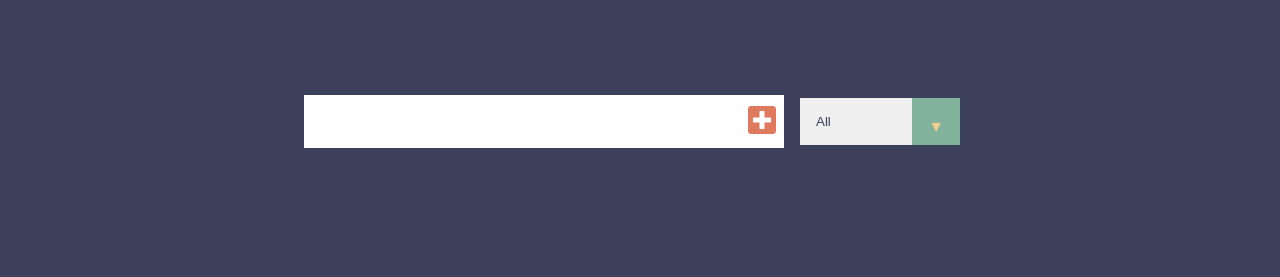
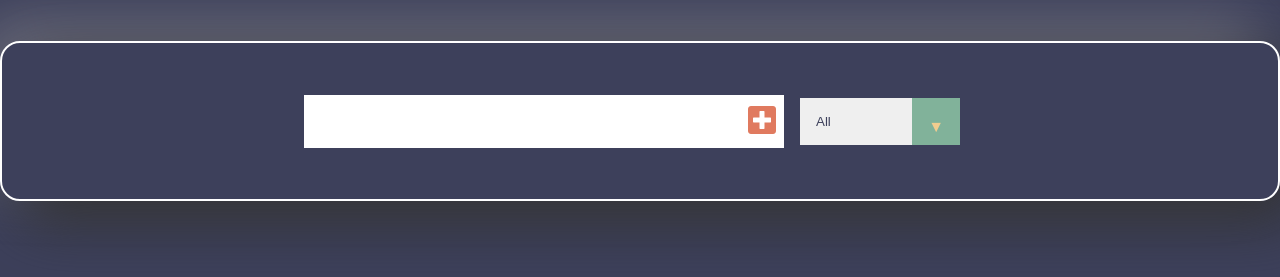
Before and after one commit to aegli84/Todo-list, a plain HTML site: page index.html in a window 1280 px wide. Shown: the part 119-396 px from the top of the page. Drawn offline with Linux system fonts and the light colour scheme.

Commit message:
Update style.css

```diff
--- a/style.css
+++ b/style.css
@@ -17,6 +17,14 @@ body {
 header {
     font-size: 1.5rem;
 }
+
+form {
+    border: 2px solid white;
+    border-radius: 20px;
+    box-shadow: 20px 20px 60px #313131,
+    -20px -20px 60px #b4b2b26c;
+}
+
 
 header, form {
     min-height: 20vh;
```
